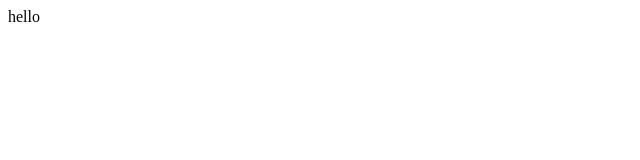
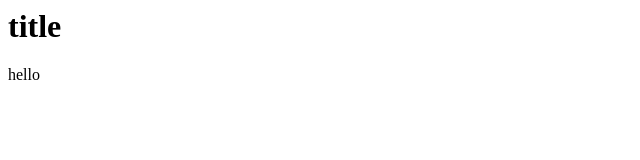
Before and after one commit to Edge-Erro/Edge-Erro.github.io, a plain HTML site: page index.html in a window 1280 px wide. Shown: the whole page, without its empty margins (0-640 px from the left). Drawn offline with Linux system fonts and the light colour scheme.

Commit message:
Update index.html

```diff
--- a/index.html
+++ b/index.html
@@ -1 +1,4 @@
+<html>
+<h1>title</h1>
 <p>hello</p>
+</body></html>
```
